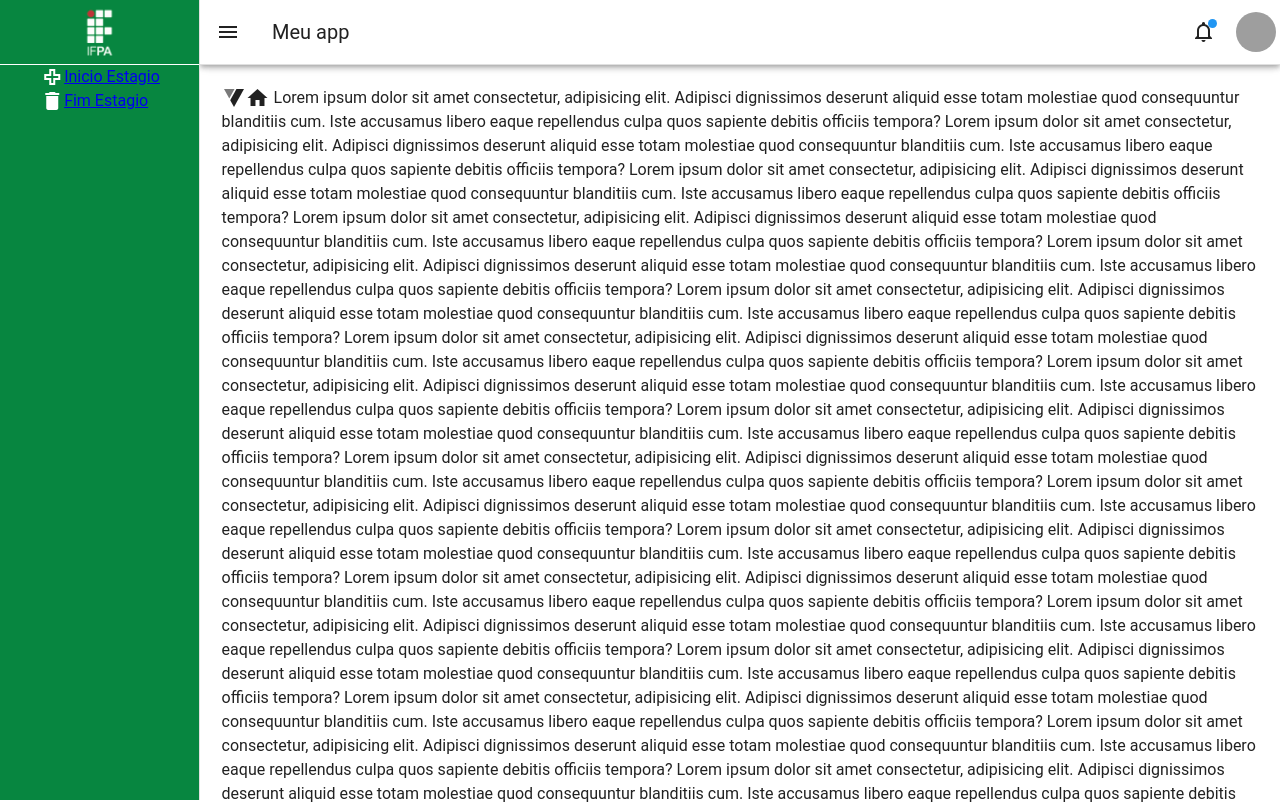
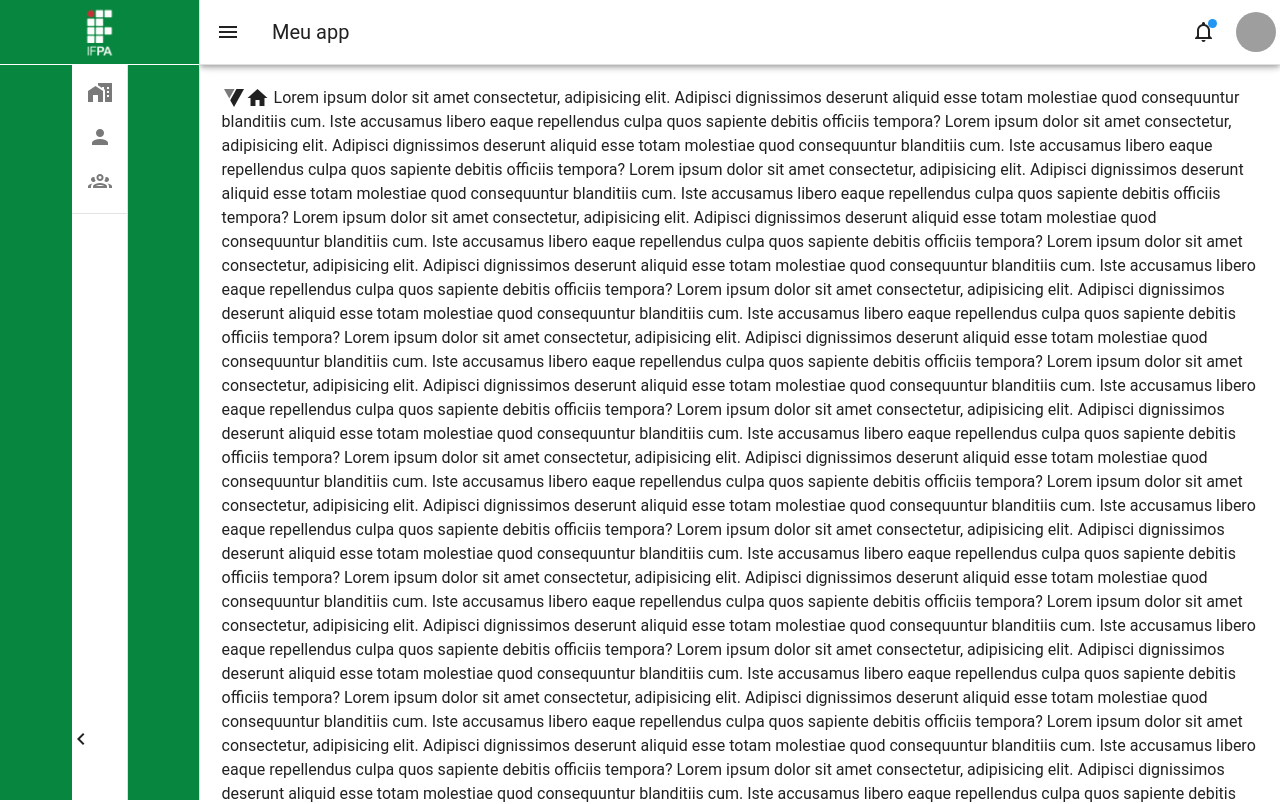
Before and after one commit to diegosantss/Front_estagio_legal, a Vue app: page /estagio/obrigatorio in a window 1280 px wide. Shown: the top 804 px of the page. Built offline with nearby package versions, Linux system fonts and the light colour scheme; grey boxes are pictures that could not be loaded.

Commit message:
chore[sidebar]: realizando responsividade das opções

```diff
--- a/src/components/menu-options/menu-options.vue
+++ b/src/components/menu-options/menu-options.vue
@@ -1,22 +1,45 @@
 <template>
-    <div>
-        <nav>
-          <ul>
-            <li v-for="({name, icon, router}, i) in options" :key="i">
-              <v-icon class="icone">{{icon}}</v-icon>
-              <router-link :to="router">{{ name }}</router-link>
-            </li>
-          </ul>
-        </nav>
-    </div>
+    <v-layout>
+      <v-navigation-drawer
+        v-model="drawer"
+        :rail="rail"
+        permanent
+      >
+
+
+
+
+        <v-list density="compact" nav>
+          <v-list-item prepend-icon="mdi-home-city" title="Home" value="home"></v-list-item>
+          <v-list-item prepend-icon="mdi-account" title="My Account" value="account"></v-list-item>
+          <v-list-item prepend-icon="mdi-account-group-outline" title="Users" value="users"></v-list-item>
+        </v-list>
+
+        <v-divider></v-divider>
+
+          <template v-slot:append >
+            <v-btn
+              variant="text"
+              icon="mdi-chevron-left"
+              @click.stop="rail = !rail"
+              style="position: absolute; bottom: 5%; right: 40%;"
+            ></v-btn>
+          </template>
+
+      </v-navigation-drawer>
+      <v-main style="height: 250px"></v-main>
+    </v-layout>
 </template>
 
 <script lang="ts" setup>
-    import { reactive } from 'vue';
-    const options = reactive([
-      {name:'Inicio Estagio',icon: 'mdi-plus-outline', router: '/estagio/naoobrigatorio'},
-      {name:'Fim Estagio',icon: 'mdi-delete', router: '/estagio/naoobrigatorio'}
-    ]);
+  import { ref } from 'vue';
+  const drawer = ref(true);
+  const rail = ref(true);
+    // import { reactive } from 'vue';
+    // const options = reactive([
+    //   {name:'Inicio Estagio',icon: 'mdi-plus-outline', router: '/estagio/naoobrigatorio'},
+    //   {name:'Fim Estagio',icon: 'mdi-delete', router: '/estagio/naoobrigatorio'}
+    // ]);
 </script>
 
 <style src="./style.scss" lang="scss" scoped>
--- a/src/views/layout/master-menu/master-menu.vue
+++ b/src/views/layout/master-menu/master-menu.vue
@@ -7,7 +7,7 @@
     </div>
 
     <div v-else>
-      <v-navigation-drawer :width="200">
+      <v-navigation-drawer :width="200" permanent>
         <sidebarMenu></sidebarMenu>
       </v-navigation-drawer>
     </div>
```
